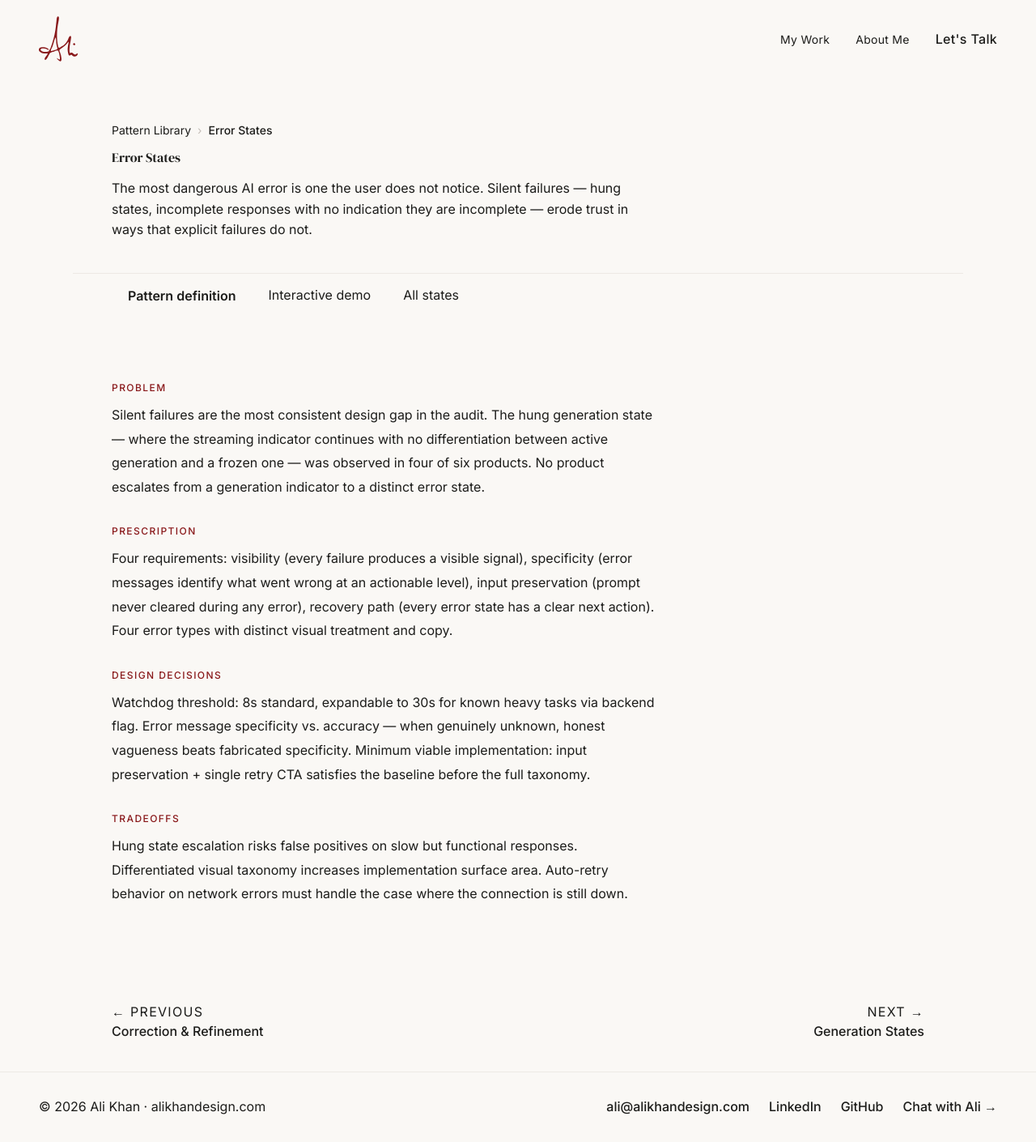
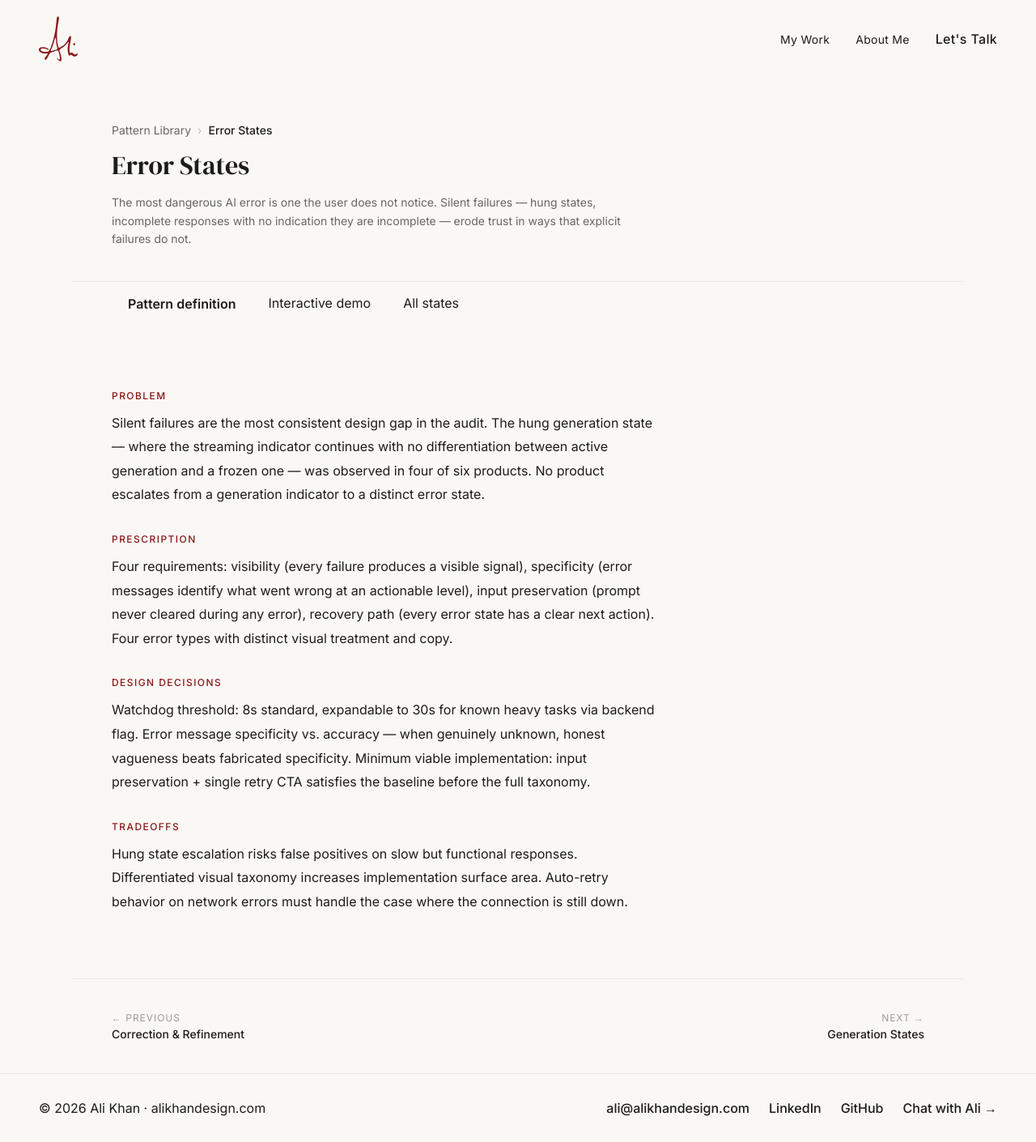
Before and after one commit to alikhandesign/alikhandesign.com, a Next.js app: page /patterns/error-states in a window 1280 px wide. Shown: the whole page at 81% size. Built offline with nearby package versions, Linux system fonts and the light colour scheme.

Commit message:
Revert: token rename sweep (broke styles, needs debugging)

```diff
--- a/app/patterns/PatternShell.tsx
+++ b/app/patterns/PatternShell.tsx
@@ -37,18 +37,18 @@ export default function PatternShell({
       {/* Header */}
       <div className="page-header">
         <nav style={{ display: 'flex', alignItems: 'center', gap: 'var(--space-2)', marginBottom: 'var(--space-4)', flexWrap: 'wrap' }}>
-          <Link href="/patterns" style={{ fontSize: 14, color: 'var(--color-text-muted)', textDecoration: 'none' }}>
+          <Link href="/patterns" style={{ fontSize: 14, color: 'var(--text-muted)', textDecoration: 'none' }}>
             Pattern Library
           </Link>
           <span style={{ fontSize: 14, color: '#C4BDB7' }} aria-hidden="true">›</span>
-          <span style={{ fontSize: 14, color: 'var(--color-text)', fontWeight: 500 }} aria-current="page">
+          <span style={{ fontSize: 14, color: 'var(--text)', fontWeight: 500 }} aria-current="page">
             {title}
           </span>
         </nav>
-        <h1 className="font-serif" style={{ fontSize: 'var(--color-text-3xl)', fontWeight: 400, lineHeight: 'var(--line-height-tight)', marginBottom: 'var(--space-4)', color: 'var(--color-text)' }}>
+        <h1 className="font-serif" style={{ fontSize: 'var(--text-3xl)', fontWeight: 400, lineHeight: 'var(--line-height-tight)', marginBottom: 'var(--space-4)', color: 'var(--text)' }}>
           {title}
         </h1>
-        <p style={{ fontSize: 'var(--color-text-base)', color: 'var(--color-text-muted)', lineHeight: 'var(--line-height-normal)', maxWidth: 640 }}>
+        <p style={{ fontSize: 'var(--text-base)', color: 'var(--text-muted)', lineHeight: 'var(--line-height-normal)', maxWidth: 640 }}>
           {problem}
         </p>
       </div>
@@ -63,7 +63,7 @@ export default function PatternShell({
       <div className="pattern-mobile-only">
         {mobileContent
           ? tabs.map(tab => (
-              <div key={tab.id} style={{ padding: 'var(--space-8) var(--space-5)', borderBottom: '1px solid var(--color-border)' }}>
+              <div key={tab.id} style={{ padding: 'var(--space-8) var(--space-5)', borderBottom: '1px solid var(--border)' }}>
                 <p className="eyebrow" style={{ marginBottom: 'var(--space-4)' }}>{tab.label}</p>
                 {mobileContent[tab.id]}
               </div>
@@ -73,14 +73,14 @@ export default function PatternShell({
       </div>
 
       {/* Prev / Next */}
-      <div className="next-project" style={{ borderTop: '1px solid var(--color-border)', marginTop: 0 }}>
+      <div className="next-project" style={{ borderTop: '1px solid var(--border)', marginTop: 0 }}>
         <Link href={`/patterns/${prev.slug}`} style={{ textDecoration: 'none', display: 'flex', flexDirection: 'column', gap: 'var(--space-1)' }}>
-          <span style={{ fontSize: 'var(--color-text-xs)', color: 'var(--color-text-faint)', letterSpacing: 'var(--letter-spacing-md)', textTransform: 'uppercase' }}>← Previous</span>
-          <span style={{ fontSize: 'var(--color-text-base)', color: 'var(--color-text)', fontWeight: 'var(--font-weight-medium)' }}>{prev.title}</span>
+          <span style={{ fontSize: 'var(--text-xs)', color: 'var(--text-faint)', letterSpacing: 'var(--letter-spacing-md)', textTransform: 'uppercase' }}>← Previous</span>
+          <span style={{ fontSize: 'var(--text-base)', color: 'var(--text)', fontWeight: 'var(--font-weight-medium)' }}>{prev.title}</span>
         </Link>
         <Link href={`/patterns/${next.slug}`} style={{ textDecoration: 'none', display: 'flex', flexDirection: 'column', gap: 'var(--space-1)', alignItems: 'flex-end' }}>
-          <span style={{ fontSize: 'var(--color-text-xs)', color: 'var(--color-text-faint)', letterSpacing: 'var(--letter-spacing-md)', textTransform: 'uppercase' }}>Next →</span>
-          <span style={{ fontSize: 'var(--color-text-base)', color: 'var(--color-text)', fontWeight: 'var(--font-weight-medium)' }}>{next.title}</span>
+          <span style={{ fontSize: 'var(--text-xs)', color: 'var(--text-faint)', letterSpacing: 'var(--letter-spacing-md)', textTransform: 'uppercase' }}>Next →</span>
+          <span style={{ fontSize: 'var(--text-base)', color: 'var(--text)', fontWeight: 'var(--font-weight-medium)' }}>{next.title}</span>
         </Link>
       </div>
 
```
